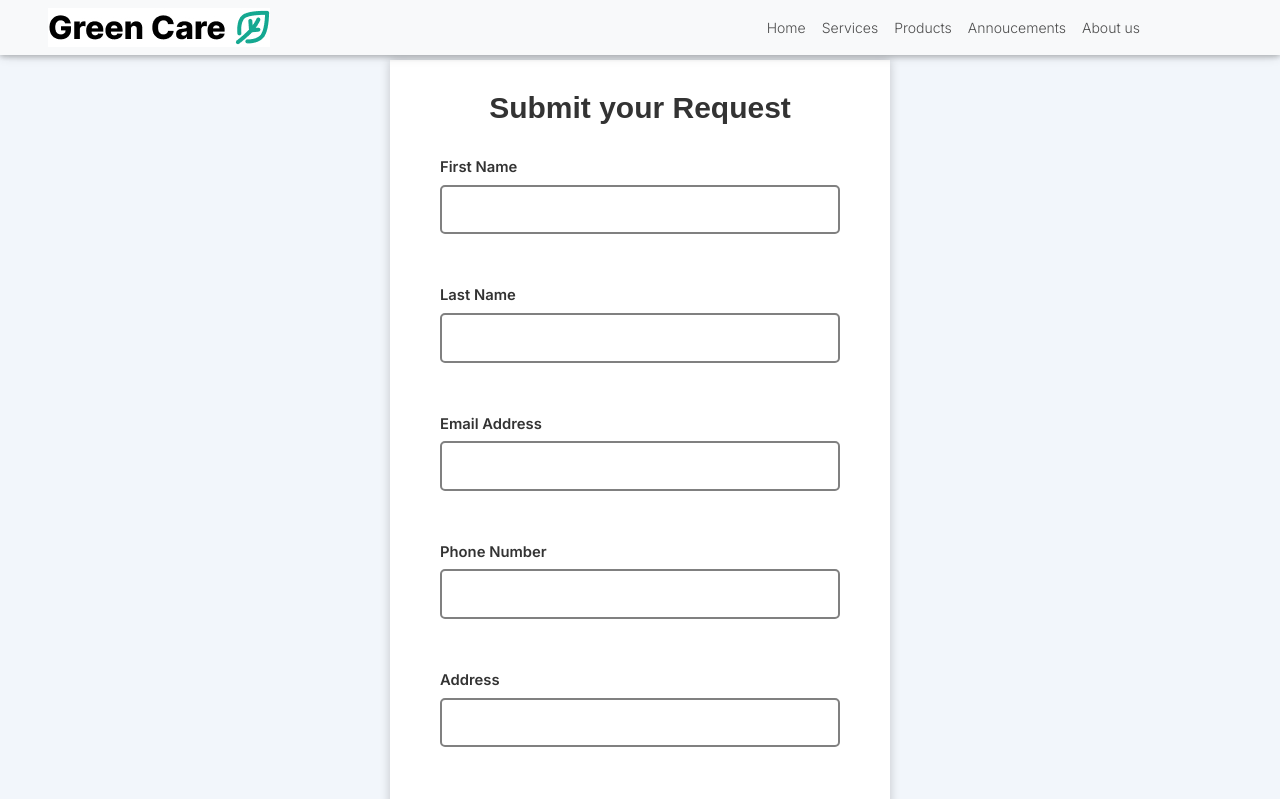
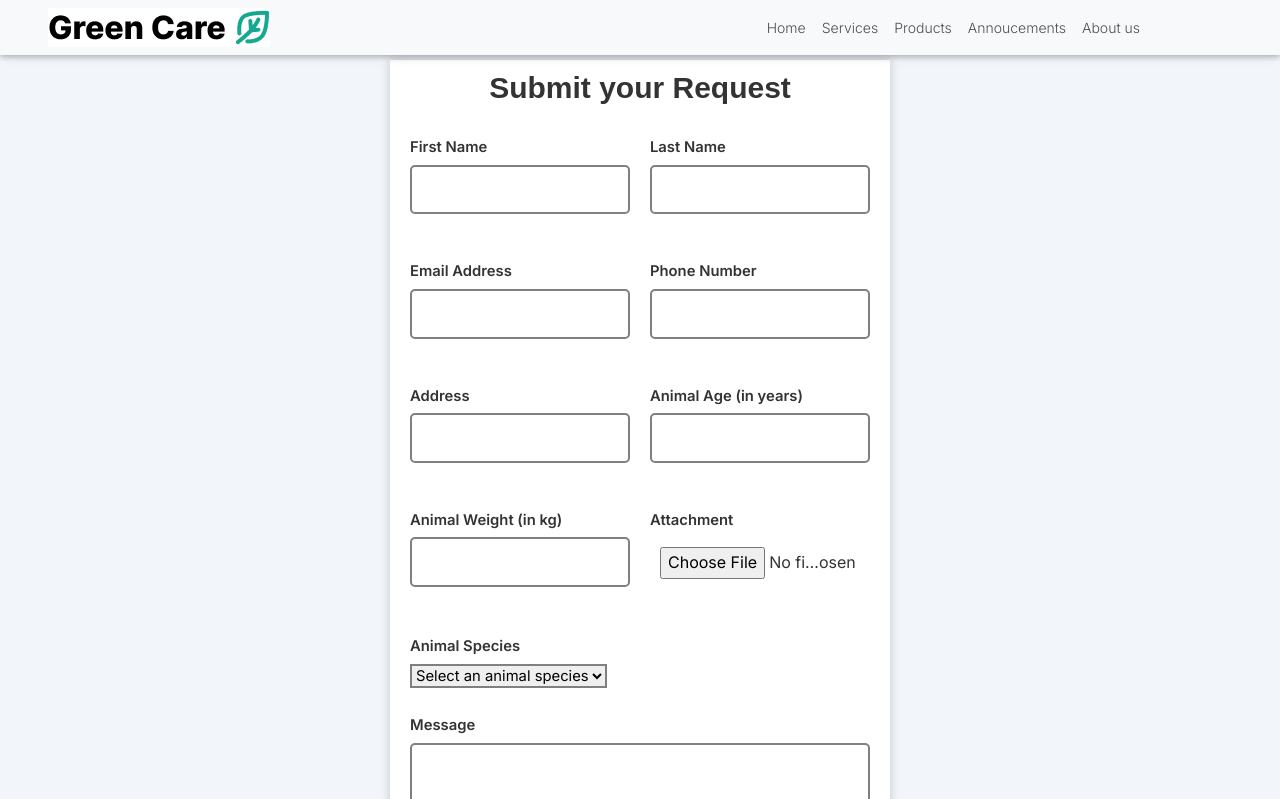
Before and after one commit to purnalakshitha99/GREEN-CARE, a React (Create React App) app in the folder FRONTEND/: page /animalFormView in a window 1280 px wide. Shown: the top 799 px of the page. Built offline with nearby package versions, Linux system fonts and the light colour scheme.

Commit message:
Edited form css

```diff
--- a/FRONTEND/src/views/doctor/animalForm.css
+++ b/FRONTEND/src/views/doctor/animalForm.css
@@ -1,10 +1,14 @@
 .form-container {
   max-width: 500px;
   margin: 60px auto;
-  padding: 30px 50px;
+  padding: 10px 10px;
   background-color: #fff;
   box-shadow: 0 0 10px rgba(0, 0, 0, 0.2);
 
+}
+.form-containerform {
+  display: flex;
+  flex-wrap: wrap;
 }
 
 h2 {
@@ -19,7 +23,15 @@ form {
 }
 
 .form-group {
-  margin-bottom: 20px;
+  flex-basis: 50%;
+  padding: 0 10px;
+  box-sizing: border-box;
+}
+
+@media (max-width: 768px) {
+  .form-group {
+    flex-basis: 100%;
+  }
 }
 
 label {
--- a/FRONTEND/src/views/doctor/animalFormView.jsx
+++ b/FRONTEND/src/views/doctor/animalFormView.jsx
@@ -139,6 +139,7 @@ errors.attachment =
           <b>Submit your Request</b>
         </h2>
         <form onSubmit={handleSubmit}>
+        <div className="form-containerform">
           <div className="form-group">
             <label htmlFor="firstName">First Name</label>
             <input
@@ -222,6 +223,13 @@ errors.attachment =
             />
             {errors.weight && <span className="error">{errors.weight}</span>}
           </div>
+          <div className="form-group">
+            <label htmlFor="attachment">Attachment</label>
+            <input type="file" name="attachment" onChange={handleChange} />
+            {errors.attachment && (
+              <span className="error">{errors.attachment}</span>
+            )}
+          </div>
 
 <div className="form-group">
 
@@ -248,12 +256,7 @@ errors.attachment =
   )}
 
 </div>
-          <div className="form-group">
-            <label htmlFor="attachment">Attachment</label>
-            <input type="file" name="attachment" onChange={handleChange} />
-            {errors.attachment && (
-              <span className="error">{errors.attachment}</span>
-            )}
+
           </div>
           <div className="form-group">
             <label htmlFor="message">Message</label>
@@ -264,12 +267,14 @@ errors.attachment =
               onChange={handleChange}
             />
           </div>
+
           <div className="form-actions">
             <button type="submit">Submit</button>
             <button type="button-clear" onClick={handleClear}>
               Clear
             </button>
           </div>
+
         </form>
       </div>
     </section>
```
